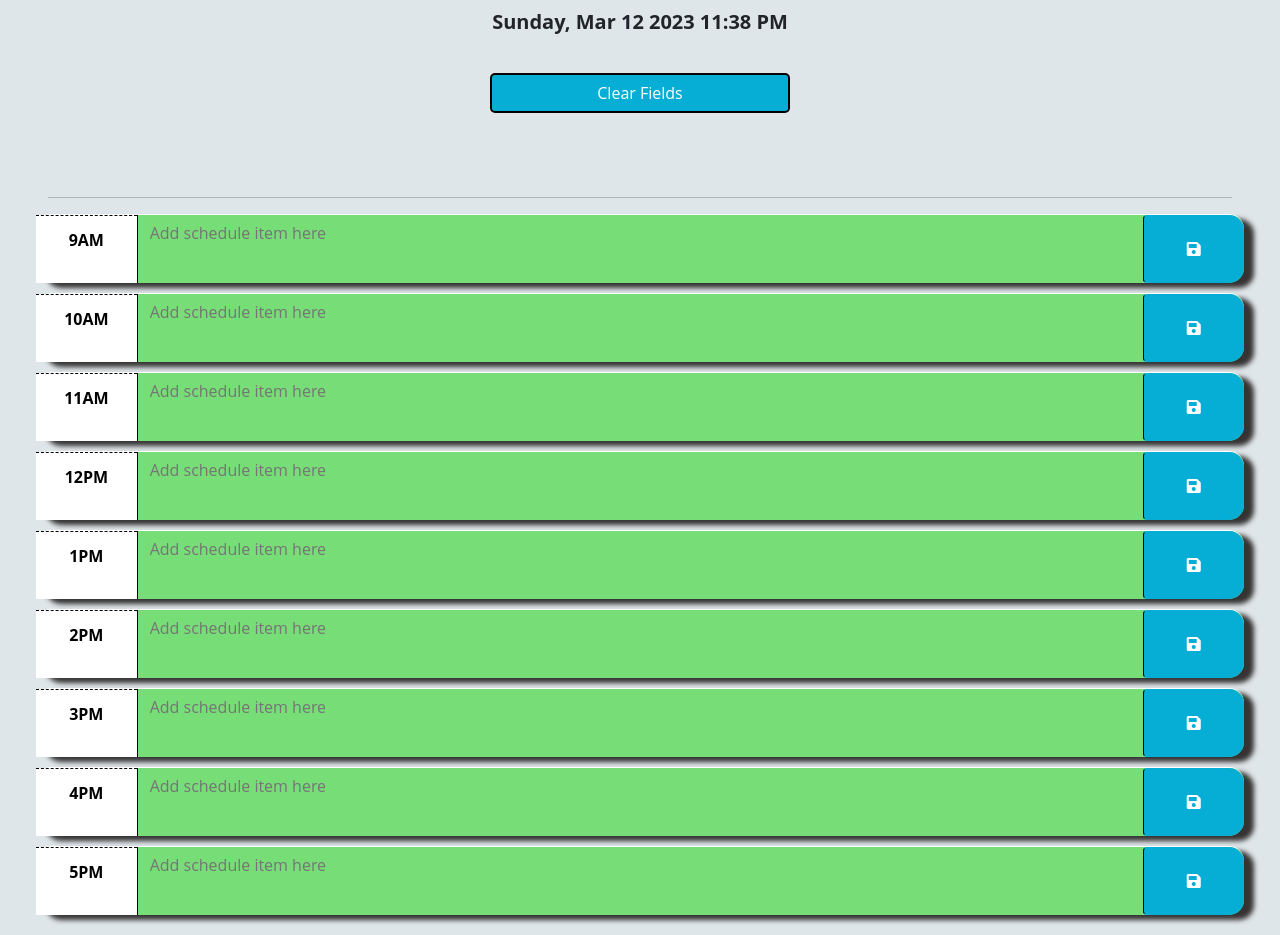
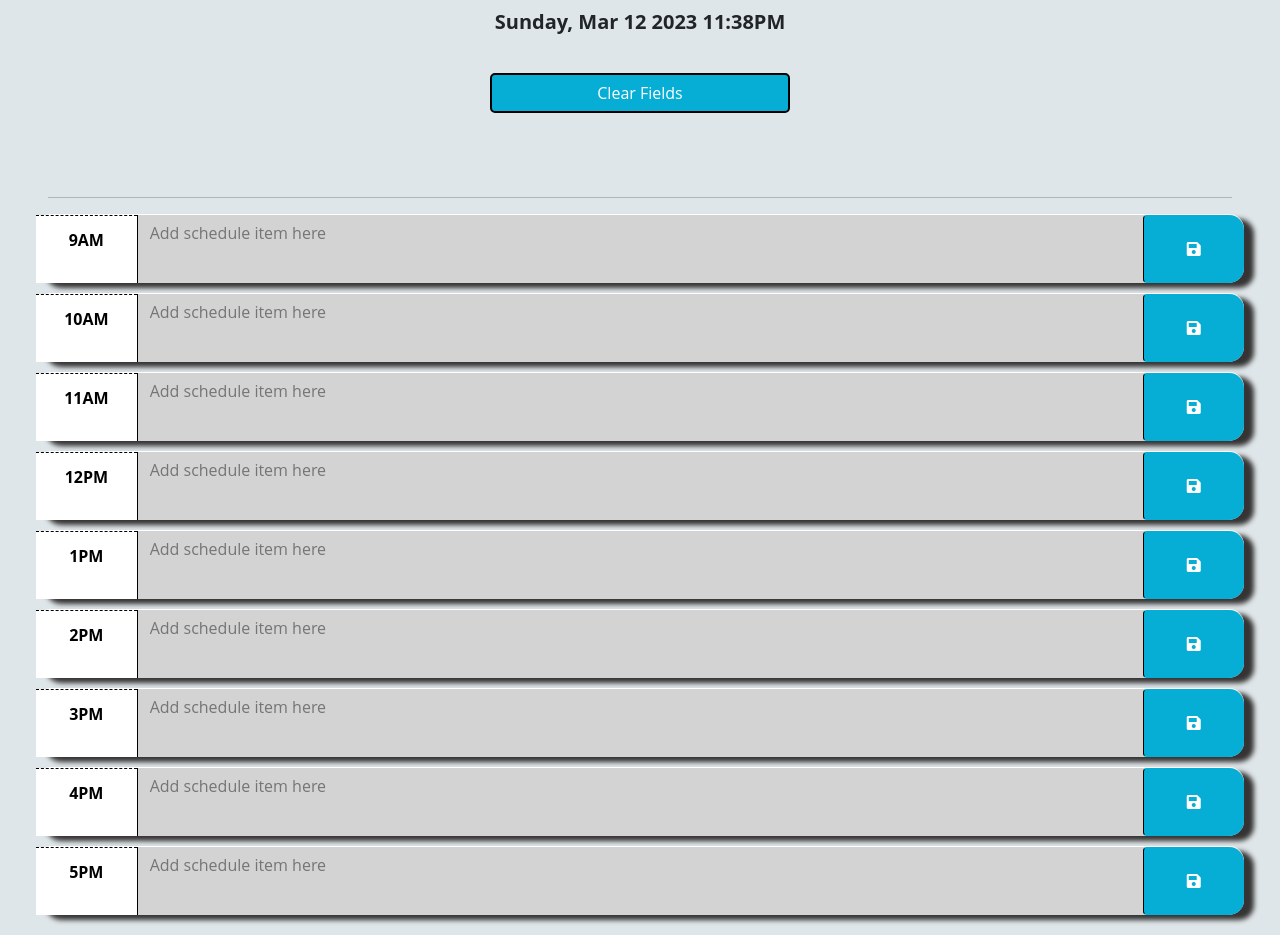
Before and after one commit to sonam-git/Work-Day-Scheduler, a plain HTML site: page index.html in a window 1280 px wide. Shown: the part 157-1092 px from the top of the page. Drawn offline with nearby package versions, Linux system fonts and the light colour scheme.

Commit message:
CSS & JS file updated

```diff
--- a/assets/css/style.css
+++ b/assets/css/style.css
@@ -8,6 +8,10 @@ body {
 .display-3,
 .lead {
   text-align: center;
+}
+/* heading styling */
+h1.display-3{
+  font-weight: bold;
 }
 /* styling for display message todo item saved */
 .display-msg {
@@ -31,6 +35,12 @@ body {
   color: #000000;
   border-left: 1px solid black;
   padding: 10px;
+}
+/* hover pseudo class styling for text area */
+textarea:hover {
+  background-color: white;
+  border-bottom: black dashed 2px;
+  border-top: black dashed 2px;
 }
 /* styling for inside text area with description */
 .description {
@@ -101,7 +111,6 @@ body {
 @media (max-width: 575px) {
   h1.display-3 {
     font-size: 25px;
-      font-weight: bold;
   }
   .description {
     text-align: center;
--- a/assets/js/script.js
+++ b/assets/js/script.js
@@ -1,6 +1,7 @@
+// A $( document ).ready() block.
 $(document).ready(function () {
   // display today's date
-    let todayDate = dayjs().format("dddd, MMM D YYYY  h:mm A"); //
+  let todayDate = dayjs().format("dddd, MMM D YYYY  h:mmA"); //
   $("#currentDay").html(todayDate).attr("style", "font-weight: bold;");
 
   // Button function to clear local storage and clear contents
@@ -32,18 +33,20 @@ $(document).ready(function () {
 
   function timeTracker() {
     //get current number of hours.
-      let timeNow = dayjs().hour("H");
+    let timeNow = dayjs().format("HH");
+    console.log(timeNow);
 
     // loop over time blocks
     $(".time-block").each(function () {
       var blockTime = parseInt($(this).attr("id").split("hour")[1]);
+      console.log(blockTime);
 
       // To check the time and add the classes for background indicators
       if (blockTime < timeNow) {
         $(this).removeClass("future");
         $(this).removeClass("present");
         $(this).addClass("past");
-        } else if (blockTime === timeNow) {
+      } else if (blockTime == timeNow) {
         $(this).removeClass("past");
         $(this).removeClass("future");
         $(this).addClass("present");
@@ -55,16 +58,15 @@ $(document).ready(function () {
     });
   }
   // Get item from local storage if any
-    $("#hour-9 .description").val(localStorage.getItem("hour-9"));
-    $("#hour-10 .description").val(localStorage.getItem("hour-10"));
-    $("#hour-11 .description").val(localStorage.getItem("hour-11"));
-    $("#hour-12 .description").val(localStorage.getItem("hour-12"));
-    $("#hour-13 .description").val(localStorage.getItem("hour-13"));
-    $("#hour-14 .description").val(localStorage.getItem("hour-14"));
-    $("#hour-15 .description").val(localStorage.getItem("hour-15"));
-    $("#hour-16 .description").val(localStorage.getItem("hour-16"));
-    $("#hour-17 .description").val(localStorage.getItem("hour-17"));
-    $("#hour-20 .description").val(localStorage.getItem("hour-20"));
-
+  $("#hour09 .description").val(localStorage.getItem("hour09"));
+  $("#hour10 .description").val(localStorage.getItem("hour10"));
+  $("#hour11 .description").val(localStorage.getItem("hour11"));
+  $("#hour12 .description").val(localStorage.getItem("hour12"));
+  $("#hour13 .description").val(localStorage.getItem("hour13"));
+  $("#hour14 .description").val(localStorage.getItem("hour14"));
+  $("#hour15 .description").val(localStorage.getItem("hour15"));
+  $("#hour16 .description").val(localStorage.getItem("hour16"));
+  $("#hour17 .description").val(localStorage.getItem("hour17"));
+  // invoke the function timeTracker();
   timeTracker();
 });
--- a/index.html
+++ b/index.html
@@ -54,7 +54,7 @@
 
       <!-- Timeblocks start here -->
 
-      <div id="hour-9" class="row time-block">
+      <div id="hour09" class="row time-block">
         <div class="col-md-1 hour text-center py-3">9AM</div>
         <textarea
           class="col-md-10 description"
@@ -67,7 +67,7 @@
         </button>
       </div>
 
-      <div id="hour-10" class="row time-block">
+      <div id="hour10" class="row time-block">
         <div class="col-md-1 hour text-center py-3">10AM</div>
         <textarea
           class="col-md-10 description"
@@ -80,7 +80,7 @@
         </button>
       </div>
 
-      <div id="hour-11" class="row time-block">
+      <div id="hour11" class="row time-block">
         <div class="col-md-1 hour text-center py-3">11AM</div>
         <textarea
           class="col-md-10 description"
@@ -93,7 +93,7 @@
         </button>
       </div>
 
-      <div id="hour-12" class="row time-block">
+      <div id="hour12" class="row time-block">
         <div class="col-md-1 hour text-center py-3">12PM</div>
         <textarea
           class="col-md-10 description"
@@ -106,7 +106,7 @@
         </button>
       </div>
 
-      <div id="hour-13" class="row time-block">
+      <div id="hour13" class="row time-block">
         <div class="col-md-1 hour text-center py-3">1PM</div>
         <textarea
           class="col-md-10 description"
@@ -119,7 +119,7 @@
         </button>
       </div>
 
-      <div id="hour-14" class="row time-block">
+      <div id="hour14" class="row time-block">
         <div class="col-md-1 hour text-center py-3">2PM</div>
         <textarea
           class="col-md-10 description"
@@ -132,7 +132,7 @@
         </button>
       </div>
 
-      <div id="hour-15" class="row time-block">
+      <div id="hour15" class="row time-block">
         <div class="col-md-1 hour text-center py-3">3PM</div>
         <textarea
           class="col-md-10 description"
@@ -145,7 +145,7 @@
         </button>
       </div>
 
-      <div id="hour-16" class="row time-block">
+      <div id="hour16" class="row time-block">
         <div class="col-md-1 hour text-center py-3">4PM</div>
         <textarea
           class="col-md-10 description"
@@ -158,7 +158,7 @@
         </button>
       </div>
 
-      <div id="hour-17" class="row time-block">
+      <div id="hour17" class="row time-block">
         <div class="col-md-1 hour text-center py-3">5PM</div>
         <textarea
           class="col-md-10 description"
```
Lines whose indentation alone changed are shown as unchanged.
